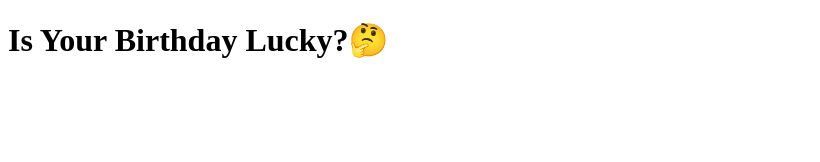
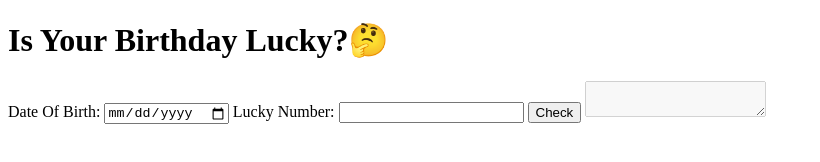
Before and after one commit to gayathri-kayapati/Is_Your_Birtbday_Lucky-, a plain HTML site: page index.html in a window 1280 px wide. Shown: the whole page, without its empty margins (0-820 px from the left). Drawn offline with Linux system fonts and the light colour scheme.

Commit message:
docs:added input,process & output elements

```diff
--- a/index.html
+++ b/index.html
@@ -8,5 +8,11 @@
   </head>
   <body>
     <h1>Is Your Birthday Lucky?🤔</h1>
+    <label>Date Of Birth:</label>
+    <input type="date" />
+    <label>Lucky Number:</label>
+    <input type="number" />
+    <button>Check</button>
+    <textarea disabled></textarea>
   </body>
 </html>
```
